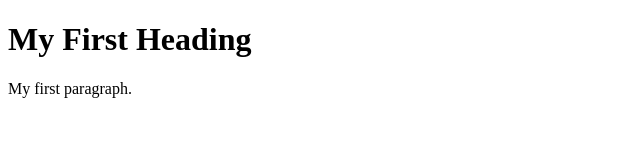
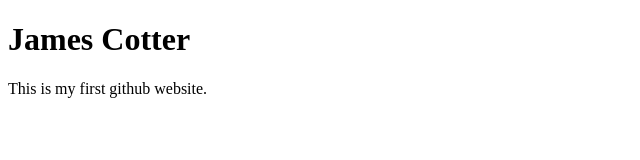
Before and after one commit to jamescotter96/jamescotter96.github.io, a plain HTML site: page index.html in a window 1280 px wide. Shown: the whole page, without its empty margins (0-640 px from the left). Drawn offline with Linux system fonts and the light colour scheme.

Commit message:
Update heading and paragraph in index.html

```diff
--- a/index.html
+++ b/index.html
@@ -24,7 +24,7 @@ if you find that useful -->
 <!-- Most elements both open and close, with the content in the middle -->
 <!-- Indenting is optional, but helps with readability -->
 <body>
-    <h1>My First Heading</h1>
-    <p>My first paragraph.</p>
+    <h1>James Cotter</h1>
+    <p>This is my first github website.</p>
 </body>
 </html>
```
